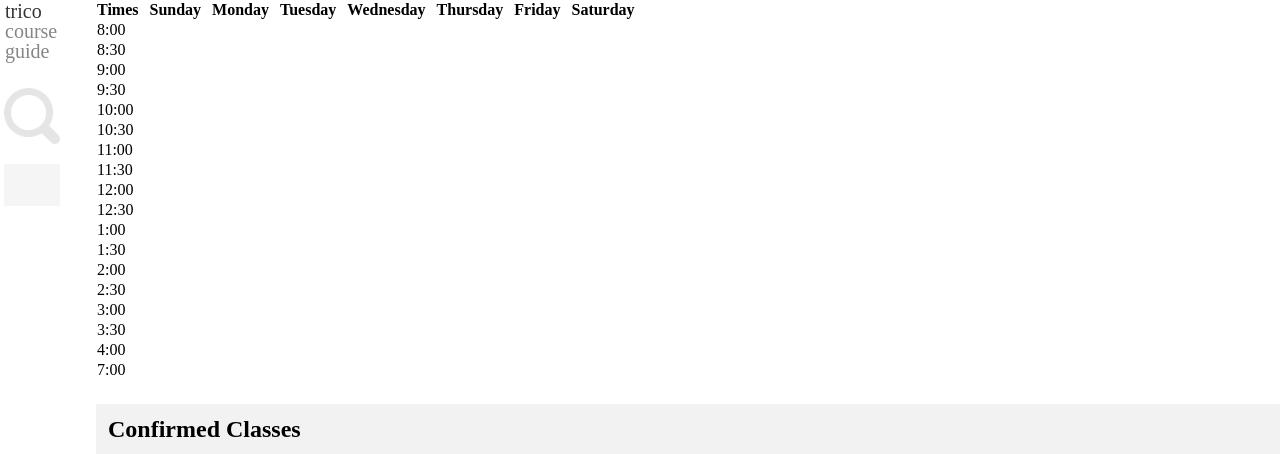
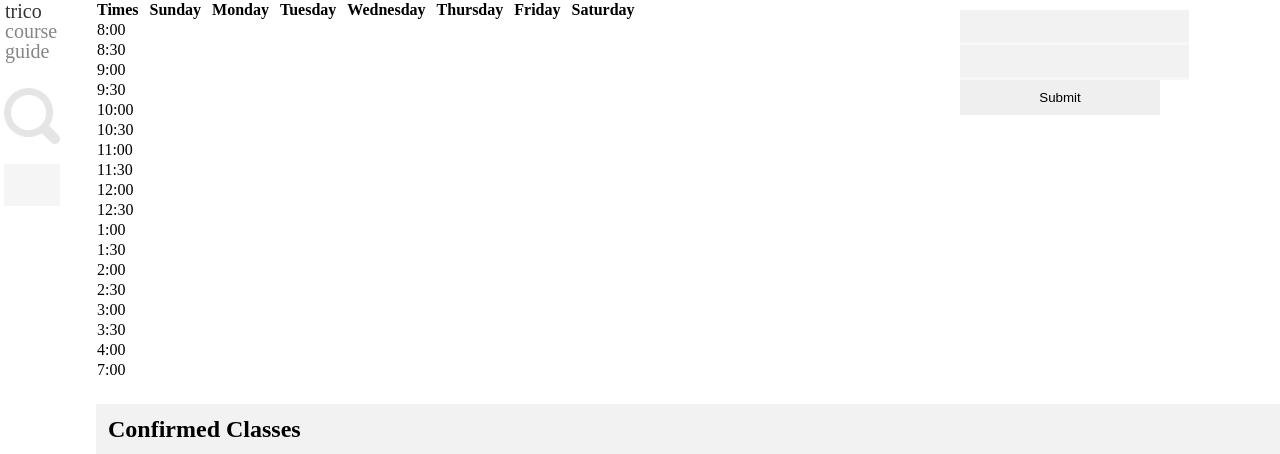
Before and after one commit to cfalk/TricoHackathon2015, a Django app: page /profile/ in a window 1280 px wide. Shown: the top 454 px of the page. Run offline with Django 3.2, Linux system fonts and the light colour scheme; data that the repository does not hold is empty; some libraries are stand-ins or nearby versions; grey boxes are pictures that could not be loaded.

Commit message:
styled login

```diff
--- a/NotBionic/static/css/schedule.css
+++ b/NotBionic/static/css/schedule.css
@@ -14,6 +14,22 @@ cursor:pointer;
 margin-bottom:10px;
 }
 
+#login-user {
+position:absolute;
+right:20px;
+top:10px;
+width:300px;
+font-size:.75em;
+}
+
+#login-submit {
+border:none;
+padding:10px;
+width:200px;
+cursor:pointer;
+margin-bottom:10px;
+}
+
 @media (max-width: 800px) {
   #logout-user {
   position:relative;
--- a/NotBionic/templates/profile.html
+++ b/NotBionic/templates/profile.html
@@ -25,11 +25,11 @@
 
       {% else %}
 
-        <form action="/auth/" method="post">
+        <form action="/auth/" method="post" id='login-user'>
           {% csrf_token %}
           <input type='text' name='username'/>
           <input type='password' name='password' />
-          <input type="submit" value="Submit" />
+          <input type="submit" value="Submit" id='login-submit'/>
         </form>
 
       {% endif %}
```
